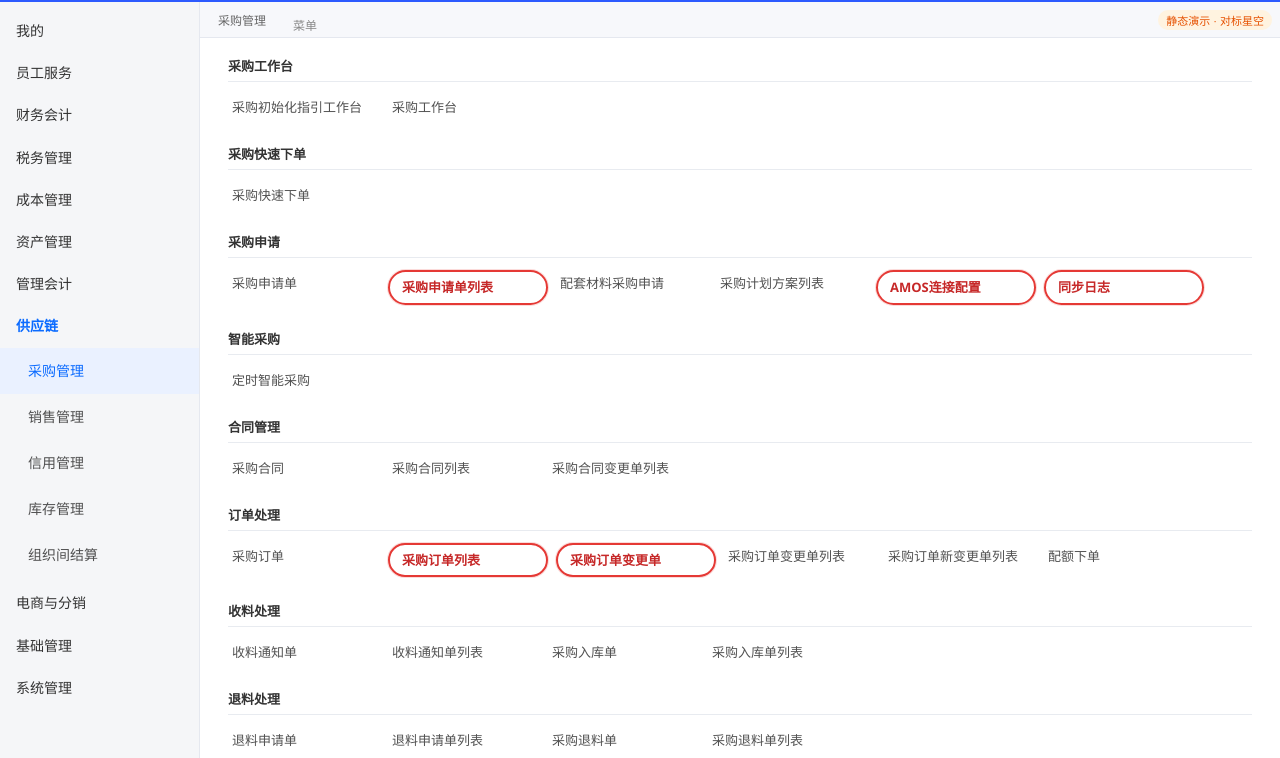
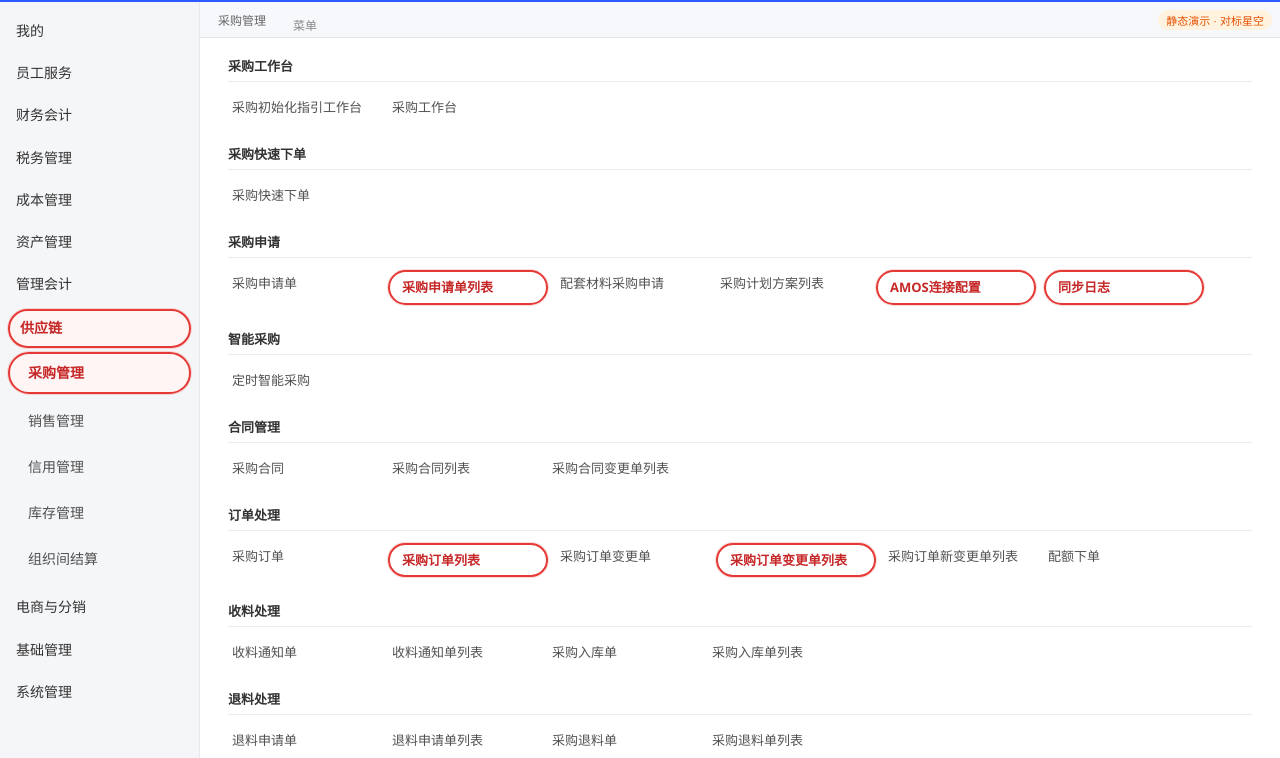
Before and after one commit to bobbigman/htmldemo, a plain HTML site: page giga/index.html in a window 1280 px wide. Shown: the part 42-800 px from the top of the page. Drawn offline with Linux system fonts and the light colour scheme.

Commit message:
Update Giga demo pages for GitHub Pages.
EOF

```diff
--- a/giga/01_采购管理菜单.html
+++ b/giga/01_采购管理菜单.html
@@ -82,8 +82,8 @@
     <div class="row">
       <span class="dead">采购订单</span>
       <a class="menu-hot" href="javascript:;" onclick="go('采购订单列表')">采购订单列表</a>
-      <a class="menu-hot" href="javascript:;" onclick="go('采购订单变更单列表')">采购订单变更单</a>
-      <span class="dead">采购订单变更单列表</span>
+      <span class="dead">采购订单变更单</span>
+      <a class="menu-hot" href="javascript:;" onclick="go('采购订单变更单列表')">采购订单变更单列表</a>
       <span class="dead">采购订单新变更单列表</span>
       <span class="dead">配额下单</span>
     </div>
--- a/giga/index.html
+++ b/giga/index.html
@@ -44,6 +44,16 @@ html,body{height:100%;overflow:hidden;background:#eef0f4}
 .nav .di.child:hover{background:#eef1f6}
 .nav .di.child.on{color:var(--kd-blue);background:#eaf1ff}
 .nav .di.child.dim{color:#333;opacity:.85}
+.nav .di.nav-hot{
+  position:relative;color:#c62828;font-weight:600;margin:4px 8px;padding:10px 12px;
+  border-radius:999px
+}
+.nav .di.nav-hot::after{
+  content:"";position:absolute;inset:0;border:2px solid #e53935;border-radius:999px;
+  pointer-events:none;box-shadow:0 0 0 1px rgba(229,57,53,.18)
+}
+.nav .di.nav-hot.on{color:#c62828;background:#fff5f5}
+.nav .di.child.nav-hot{padding:12px 14px 12px 20px;margin:4px 8px}
 
 .main{flex:1;display:flex;flex-direction:column;min-width:0;background:#fff}
 .tabbar{
@@ -89,9 +99,9 @@ html,body{height:100%;overflow:hidden;background:#eef0f4}
       <div class="di dim" data-domain="cost">成本管理</div>
       <div class="di dim" data-domain="asset">资产管理</div>
       <div class="di dim" data-domain="ma">管理会计</div>
-      <div class="di on" data-domain="scm" id="domScm">供应链</div>
+      <div class="di on nav-hot" data-domain="scm" id="domScm">供应链</div>
       <div class="sub open" id="scmSub">
-        <div class="di child on" data-app="pur" id="appPur">采购管理</div>
+        <div class="di child on nav-hot" data-app="pur" id="appPur">采购管理</div>
         <div class="di child dim" data-app="sal">销售管理</div>
         <div class="di child dim" data-app="credit">信用管理</div>
         <div class="di child dim" data-app="inv">库存管理</div>
```
